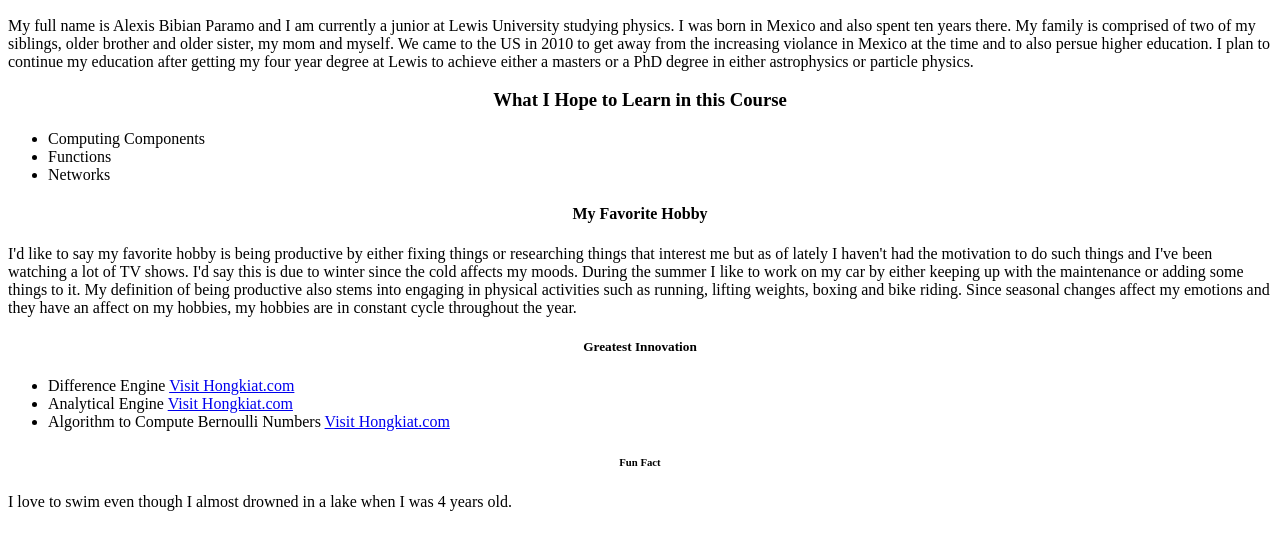
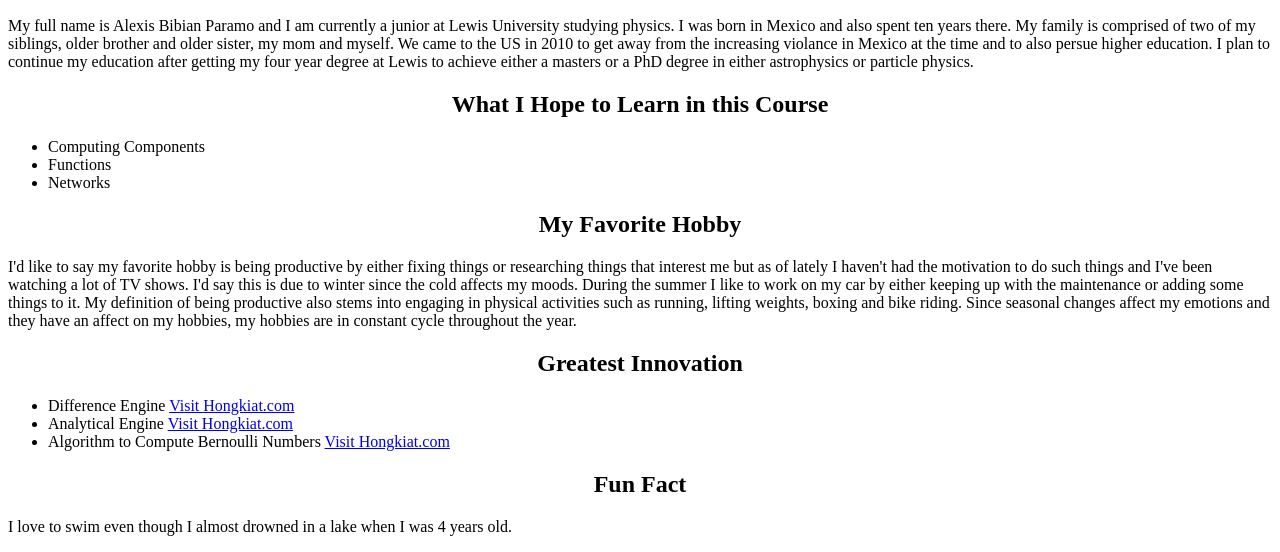
Before and after one commit to abibian/getting-to-know-each-other2, a plain HTML site: page Index.html in a window 1280 px wide. Shown: the part 262-814 px from the top of the page. Drawn offline with Linux system fonts and the light colour scheme.

Commit message:
Update Index.html.

```diff
--- a/Index.html
+++ b/Index.html
@@ -4,29 +4,29 @@
 
 <h1 style="text-align:center;">Alexis Bibian</h1>
 <a href="mailto:alexisbibian@lewisu.edu">Send email</a>
-<img src="html5.gif" style="width:128px;height:128px;">
+<img src="IMG_1588.JPG" style="width:128px;height:128px;">
 <h2 style="text-align:center;">Introduction</h2>
 
 <p>My full name is Alexis Bibian Paramo and I am currently a junior at Lewis University studying physics. I was born in Mexico and also spent ten years there. My family is comprised of two of my siblings, older brother and older sister, my mom and myself. We came to the US in 2010 to get away from the increasing violance in Mexico at the time and to also persue higher education. I plan to continue my education after getting my four year degree at Lewis to achieve either a masters or a PhD degree in either astrophysics or particle physics.</p>
 
-<h3 style="text-align:center;">What I Hope to Learn in this Course</h3>
+<h2 style="text-align:center;">What I Hope to Learn in this Course</h2>
 <ul>
   <li>Computing Components</li>
   <li>Functions</li>
   <li>Networks</li>
 </ul>
 
-<h4 style="text-align:center;">My Favorite Hobby</h4>
+<h2 style="text-align:center;">My Favorite Hobby</h2>
 <p>I'd like to say my favorite hobby is being productive by either fixing things or researching things that interest me but as of lately I haven't had the motivation to do such things and I've been watching a lot of TV shows. I'd say this is due to winter since the cold affects my moods. During the summer I like to work on my car by either keeping up with the maintenance or adding some things to it. My definition of being productive also stems into engaging in physical activities such as running, lifting weights, boxing and bike riding. Since seasonal changes affect my emotions and they have an affect on my hobbies, my hobbies are in constant cycle throughout the year.</p>
 
-<h5 style="text-align:center;">Greatest Innovation</h5>
+<h2 style="text-align:center;">Greatest Innovation</h2>
 <ul>
   <li>Difference Engine <a href="https://www.hongkiat.com/blog/computer-programming-greatest-inventions/">Visit Hongkiat.com</a></li>
   <li>Analytical Engine <a href="https://www.hongkiat.com/blog/computer-programming-greatest-inventions/">Visit Hongkiat.com</a></li>
   <li>Algorithm to Compute Bernoulli Numbers <a href="https://www.hongkiat.com/blog/computer-programming-greatest-inventions/">Visit Hongkiat.com</a></li>
 </ul>
 
-<h6 style="text-align:center;">Fun Fact</h6>
+<h2 style="text-align:center;">Fun Fact</h2>
 <p>I love to swim even though I almost drowned in a lake when I was 4 years old.</p>
 </body>
 </html>
```
